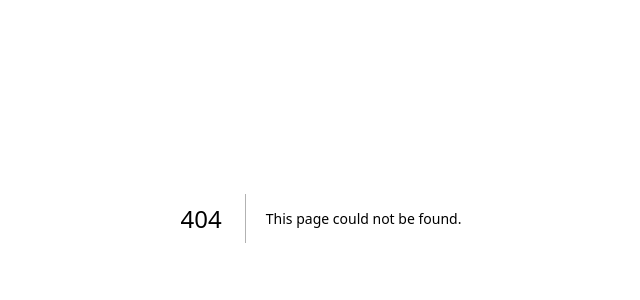
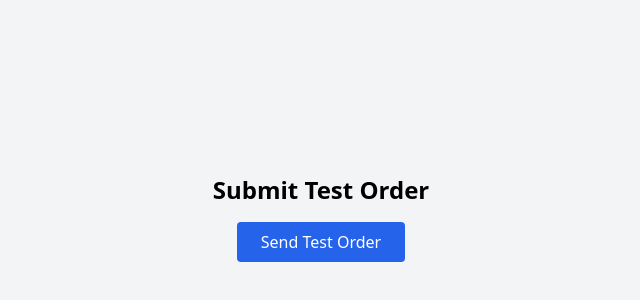
Before and after one commit to a19199/ReFrame2, a Next.js app: page /test-order in a window 1280 px wide. Before the commit this address had no page. Shown: the part 182-482 px from the top of the page, without its empty margins (319-959 px from the left). Built offline with nearby package versions, Linux system fonts and the light colour scheme.

Commit message:
Create test-order.js

```diff
--- /dev/null
+++ b/pages/test-order.js
@@ -0,0 +1,37 @@
+// pages/test-order.js
+import { useState } from 'react';
+
+export default function TestOrder() {
+  const [message, setMessage] = useState('');
+
+  const handleTestSubmit = async () => {
+    const res = await fetch('/api/submit-order', {
+      method: 'POST',
+      headers: {
+        'Content-Type': 'application/json',
+      },
+      body: JSON.stringify({
+        name: 'Test User',
+        email: 'test@example.com',
+        frame: 'White',
+        image: 'https://via.placeholder.com/300x400.png?text=Test+Image',
+      }),
+    });
+
+    const result = await res.json();
+    setMessage(result.message || result.error || 'Unknown response');
+  };
+
+  return (
+    <div className="min-h-screen bg-gray-100 flex flex-col items-center justify-center p-8">
+      <h1 className="text-2xl font-bold mb-4">Submit Test Order</h1>
+      <button
+        onClick={handleTestSubmit}
+        className="bg-blue-600 text-white px-6 py-2 rounded hover:bg-blue-700"
+      >
+        Send Test Order
+      </button>
+      {message && <p className="mt-4 text-center text-sm text-gray-700">{message}</p>}
+    </div>
+  );
+}
```
